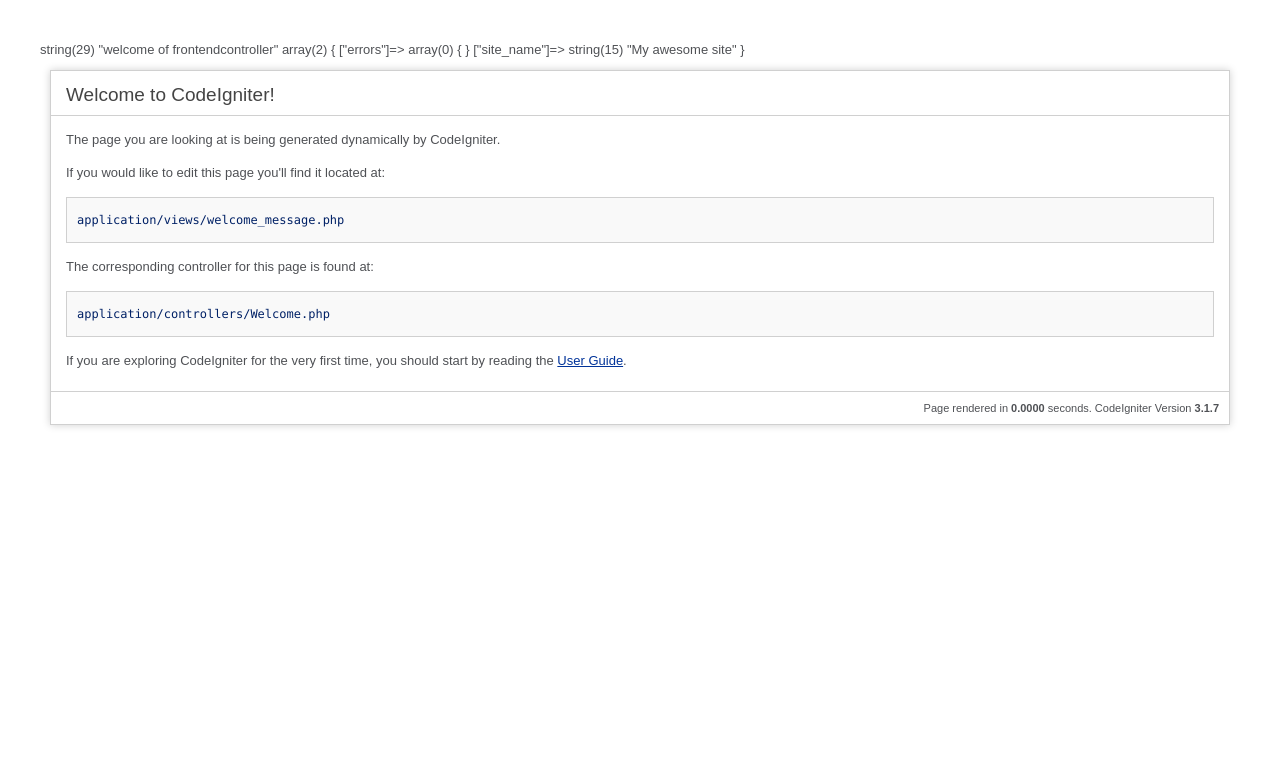
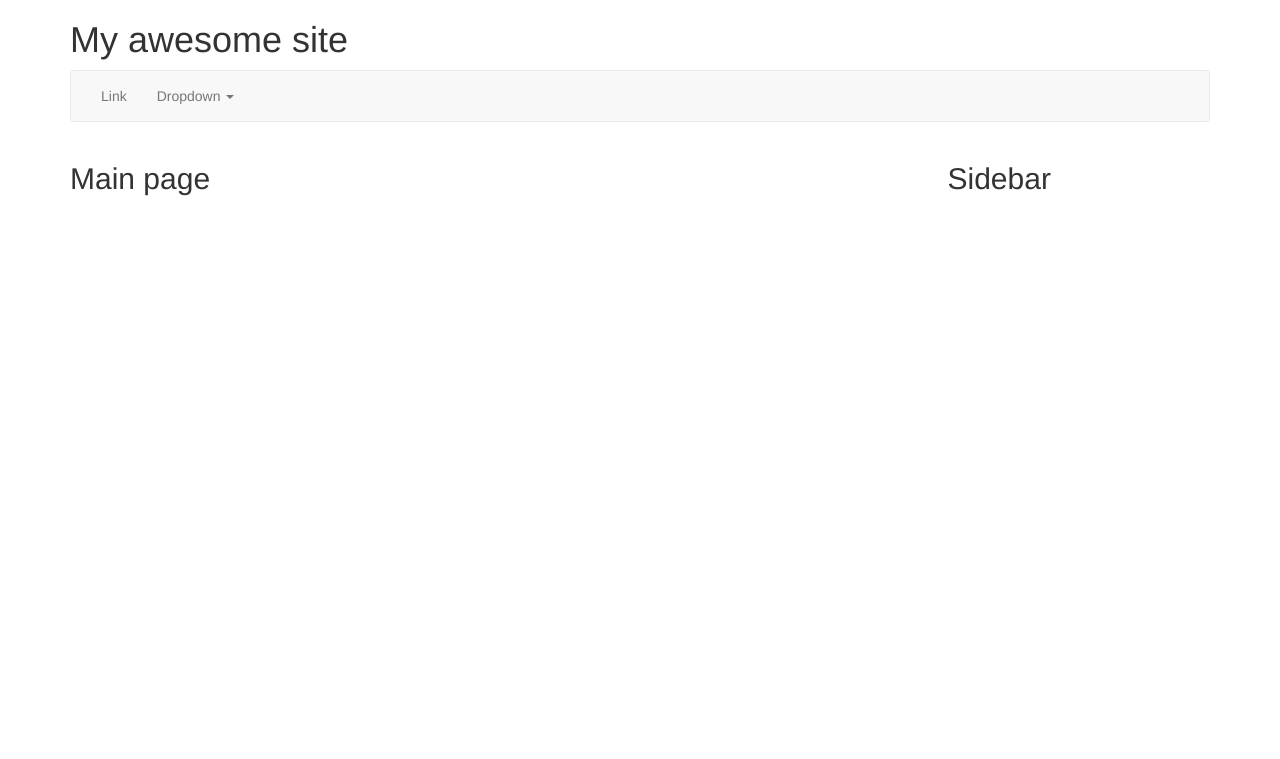
Before and after one commit to devsantoshm/ci-cms, a CodeIgniter app: page /database/ in a window 1280 px wide. Shown: the top 759 px of the page. Run offline with CodeIgniter, Linux system fonts and the light colour scheme.

Commit message:
Styling the frontend

```diff
--- a/application/config/routes.php
+++ b/application/config/routes.php
@@ -49,6 +49,6 @@ defined('BASEPATH') OR exit('No direct script access allowed');
 | Examples:	my-controller/index	-> my_controller/index
 |		my-controller/my-method	-> my_controller/my_method
 */
-$route['default_controller'] = 'welcome';
+$route['default_controller'] = 'page';
 $route['404_override'] = '';
 $route['translate_uri_dashes'] = FALSE;
--- a/application/controllers/page.php
+++ b/application/controllers/page.php
@@ -11,8 +11,7 @@ class Page extends Frontend_Controller {
 
 	public function index()
 	{
-		$pages = $this->page_m->get_by(array('slug' => 'about'));
-		var_dump($pages);
+		$this->load->view('_layout_main');
 	}
 
 	public function save()
--- a/application/libraries/Frontend_Controller.php
+++ b/application/libraries/Frontend_Controller.php
@@ -6,7 +6,6 @@ class Frontend_Controller extends MY_Controller {
 	public function __construct()
 	{
 		parent::__construct();
-		var_dump('welcome of frontendcontroller');
 	}
 }
 
--- a/application/views/_layout_main.php
+++ b/application/views/_layout_main.php
@@ -1,33 +1,34 @@
-
+<?php $this->load->view('components/page_head'); ?>
 <body>
-	<nav class="navbar navbar-inverse">
-		<div class="container-fluid">
-			<a class="navbar-brand" href="<?php echo site_url('admin/dashboard'); ?>"><?php echo $meta_title ?></a>
-			<ul class="nav navbar-nav">
-				<li class="active">
-					<a href="<?php echo site_url('admin/dashboard'); ?>">Dashboard</a>
-				</li>
-				<li><?php echo anchor('admin/page', 'pages'); ?></li>
-				<li><?php echo anchor('admin/user', 'users'); ?></li>
-			</ul>
-		</div>
-	</nav>
+	<div class="container">
+		<section>
+			<h1><?php echo config_item('site_name') ?></h1>
+		</section>
+		<nav class="navbar navbar-default">
+			<div class="collapse navbar-collapse navbar-ex1-collapse">
+				<ul class="nav navbar-nav">
+			      <li><a href="#">Link</a></li>
+			      <li class="dropdown">
+			        <a href="#" class="dropdown-toggle" data-toggle="dropdown">Dropdown <b class="caret"></b></a>
+			        <ul class="dropdown-menu">
+			          <li><a href="#">Action</a></li>
+			          <li><a href="#">Another action</a></li>
+			          <li><a href="#">Something else here</a></li>
+			          <li><a href="#">Separated link</a></li>
+			        </ul>
+			      </li>
+			    </ul>
+			</div>
+		</nav>
+	</div>
 	<div class="container">
 		<div class="row">
 			<div class="col-md-9">
-				<section>
-					<h2>Page name</h2>
-				</section>
+				<h2>Main page</h2>
 			</div>
 			<div class="col-md-3">
-				<section>
-					<?php echo mailto('santos@admin.com', '<i class="glyphicon glyphicon-user"></i> santos@admin.com'); ?>
-					<?php echo anchor('admin/user/logout', '<i class="glyphicon glyphicon-off"></i> logout'); ?>
-				</section>
+				<h2>Sidebar</h2>
 			</div>
 		</div>
 	</div>
-	<script src="<?php echo site_url('assets/js/jquery-3.3.1.min.js'); ?>"></script>
-	<script src="<?php echo site_url('assets/js/bootstrap.min.js'); ?>"></script>
-</body>
-</html>
+<?php $this->load->view('components/page_tail'); ?>
--- /dev/null
+++ b/application/views/components/page_head.php
@@ -0,0 +1,11 @@
+<!DOCTYPE html>
+<html lang="en">
+<head>
+	<meta charset="UTF-8">
+	<title><?php echo config_item('site_name') ?></title>
+	<link rel="stylesheet" href="<?php echo site_url('assets/css/bootstrap.min.css'); ?>">
+	<link rel="stylesheet" href="<?php echo site_url('assets/css/styles.css'); ?>">
+
+	<script src="<?php echo site_url('assets/js/jquery-1.10.2.js'); ?>"></script>
+	<script src="<?php echo site_url('assets/js/bootstrap.min.js'); ?>"></script>
+</head>
--- /dev/null
+++ b/application/views/components/page_tail.php
@@ -0,0 +1,11 @@
+<script>
+	$(function(){
+		$('.navbar .dropdown').hover(function() {
+			  $(this).find('.dropdown-menu').first().stop(true, true).slideDown(150);
+			}, function() {
+			  $(this).find('.dropdown-menu').first().stop(true, true).slideUp(105)
+		});
+	})
+</script>
+</body>
+</html>
```
Also changed, not shown: assets/css/styles.css (added).
